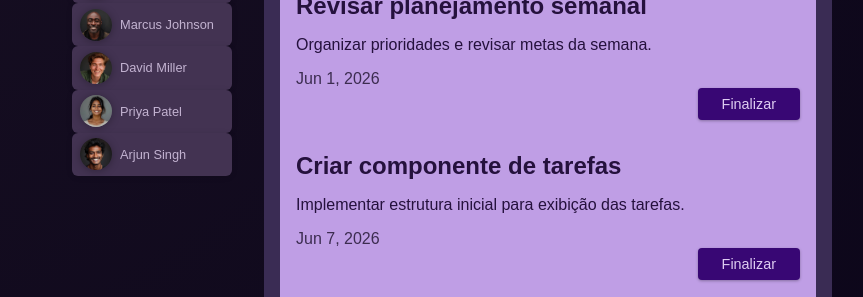
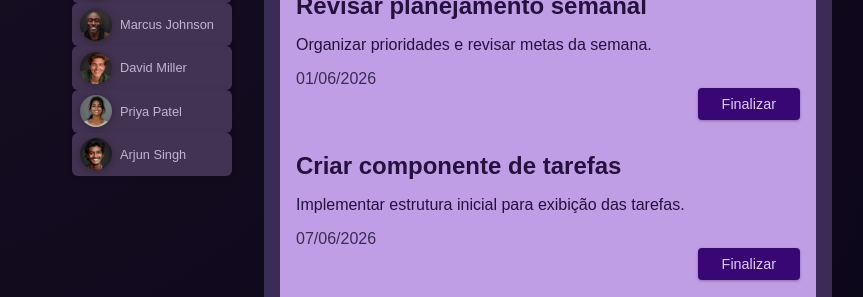
Before and after one commit to jbrunomf/tudu, an Angular app: page / in a window 1280 px wide. Both pictures are taken after a click on the button "Jasmine Washington". Shown: the part 346-643 px from the top of the page, without its empty margins (208-1071 px from the left). Built offline with nearby package versions, Linux system fonts and the light colour scheme.

Commit message:
Format task due date to 'dd/MM/yyyy' in task component template.

```diff
--- a/src/app/tasks/task/task.html
+++ b/src/app/tasks/task/task.html
@@ -2,7 +2,7 @@
   <article>
     <h2>{{ task.title }}</h2>
     <p>{{ task.summary }}</p>
-    <time>{{ task.dueDate | date }}</time>
+    <time>{{ task.dueDate | date: 'dd/MM/yyyy' }}</time>
     <div class="actions">
       <button (click)="onCompleteTask()">Finalizar</button>
     </div>
```
